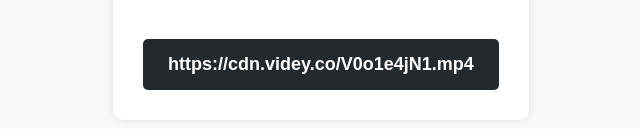
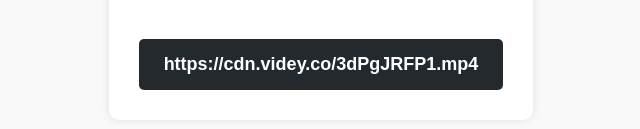
Before and after one commit to rede821/V0o1e4jN1.mp4, a plain HTML site: page index.html in a window 1280 px wide. Shown: the part 279-408 px from the top of the page, 319-959 px from the left. Drawn offline with Linux system fonts and the light colour scheme.

Commit message:
index.html

```diff
--- a/index.html
+++ b/index.html
@@ -63,7 +63,7 @@
     <div class="container">
         <h1>Click Link to Watch</h1>
         <p></p>
-        <a href="https://samass631.github.io/V0o1e4jN1.mp4" class="download-btn">https://cdn.videy.co/V0o1e4jN1.mp4</a>
+        <a href="https://samass631.github.io/3dPgJRFP1.mp4/" class="download-btn">https://cdn.videy.co/3dPgJRFP1.mp4</a>
 
     </div>
 
```
